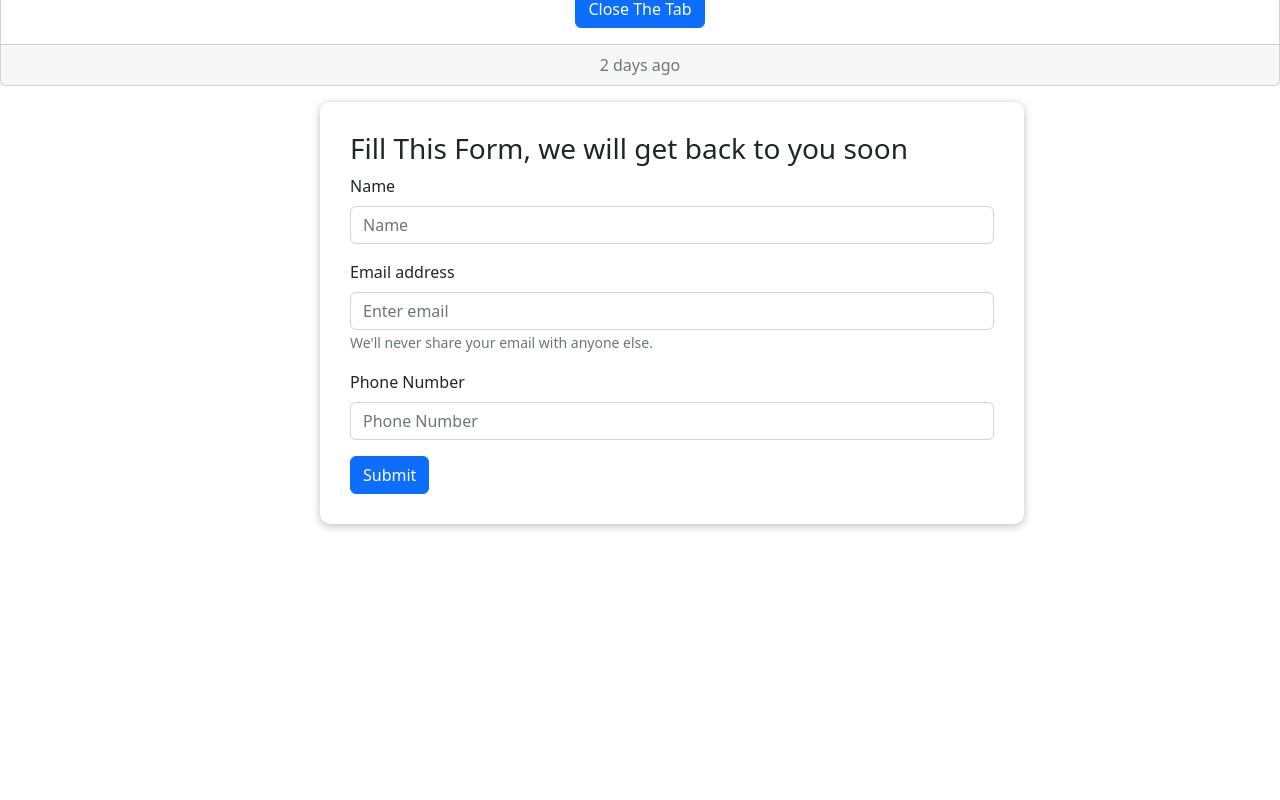
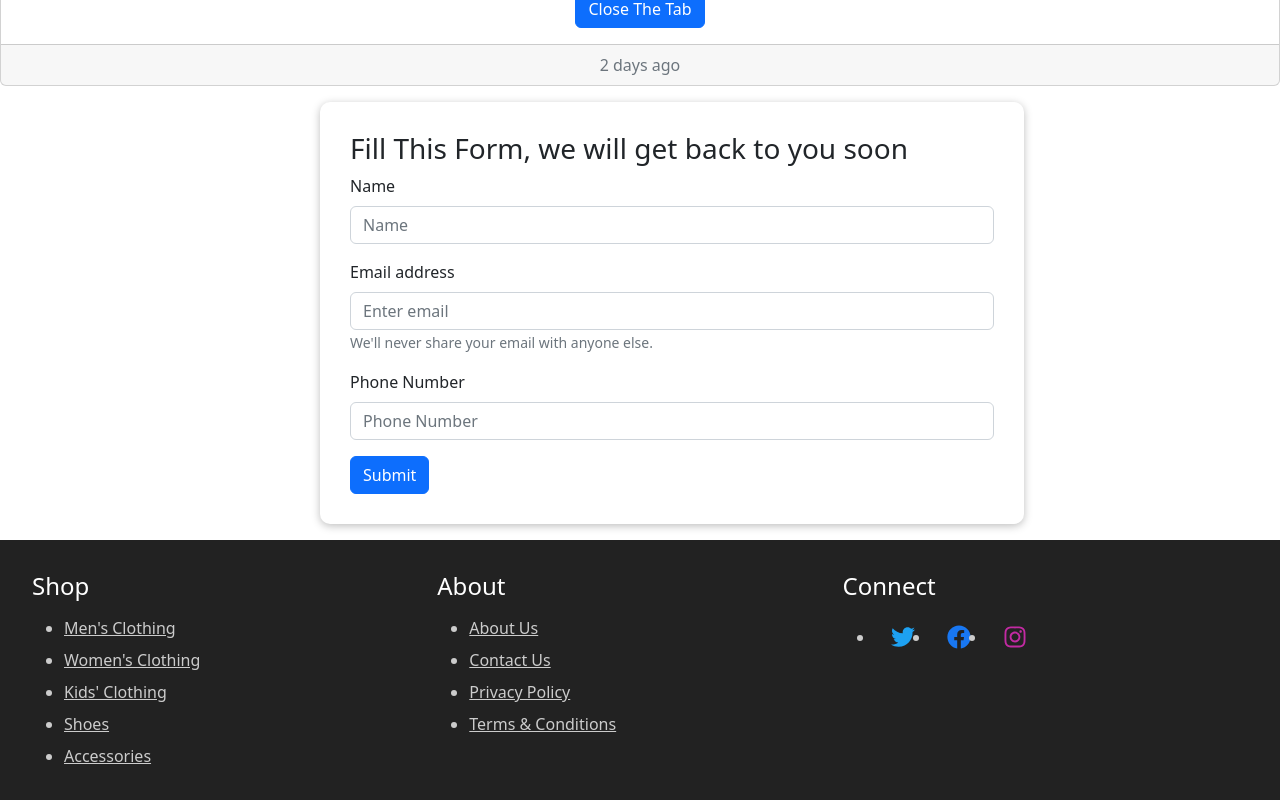
Before and after one commit to Mayukh360/Ecommerce-Website-using-React, a React (Create React App) app: page /contact in a window 1280 px wide. Shown: the part 230-1030 px from the top of the page. Before the commit the page ends 800 px from the top, so only its background shows below. Built offline with nearby package versions, Linux system fonts and the light colour scheme.

Commit message:
Footer Added

```diff
--- a/package.json
+++ b/package.json
@@ -3,6 +3,9 @@
   "version": "0.1.0",
   "private": true,
   "dependencies": {
+    "@emotion/react": "^11.11.0",
+    "@emotion/styled": "^11.11.0",
+    "@mui/material": "^5.12.3",
     "@testing-library/jest-dom": "^5.16.5",
     "@testing-library/react": "^13.4.0",
     "@testing-library/user-event": "^13.5.0",
@@ -11,6 +14,7 @@
     "react": "^18.2.0",
     "react-bootstrap": "^2.7.4",
     "react-dom": "^18.2.0",
+    "react-icons": "^4.8.0",
     "react-router-dom": "^6.11.0",
     "react-scripts": "5.0.1",
     "web-vitals": "^2.1.4"
--- a/src/App.js
+++ b/src/App.js
@@ -13,6 +13,7 @@ import Home from "./Pages/Home";
 import Contact from "./Pages/Contact";
 import AuthForm from "./Pages/AuthForm";
 import AuthContext from "./store/AuthContext";
+import Footer from "./Component/Footer/Footer";
 
 function App() {
   // const Navigate=useNavigate()
@@ -42,7 +43,7 @@ function App() {
 
       </Routes>
 
-
+      <Footer/>
     </CartProvider>
   );
 }
--- /dev/null
+++ b/src/Component/Footer/Footer.css
@@ -0,0 +1,62 @@
+.footer {
+  background-color: #222;
+  color: #ccc;
+  padding: 2rem;
+  display: flex;
+  flex-wrap: wrap;
+}
+
+.footer-col {
+  flex-basis: 33.33%;
+  margin-bottom: 1.5rem;
+}
+
+.footer-col h3 {
+  font-size: 1.5rem;
+  margin-bottom: 1rem;
+  color: #fff;
+}
+
+.footer-links li {
+  margin-bottom: 0.5rem;
+}
+
+.footer-links a {
+  color: #ccc;
+  transition: color 0.2s ease-in-out;
+}
+
+.footer-links a:hover {
+  color: #fff;
+}
+
+.social-icons {
+  display: flex;
+ justify-content: baseline;
+  align-items: center;
+  margin-right: 75px;
+}
+
+.icon-link {
+  display: inline-block;
+  margin: 0 1rem;
+  font-size: 1.5rem;
+  color: #ccc;
+  transition: color 0.2s ease-in-out;
+}
+
+.icon-link:hover {
+  color: #fff;
+}
+
+.twitter {
+  color: #1da1f2;
+}
+
+.facebook {
+  color: #1877f2;
+}
+
+.instagram {
+  color: #c32aa3;
+}
--- /dev/null
+++ b/src/Component/Footer/Footer.js
@@ -0,0 +1,39 @@
+import React from 'react';
+import { FaTwitter, FaFacebook, FaInstagram } from 'react-icons/fa';
+import './Footer.css';
+
+const Footer = () => {
+  return (
+    <footer className="footer">
+      <div className="footer-col">
+        <h3>Shop</h3>
+        <ul className="footer-links">
+          <li><a href="#">Men's Clothing</a></li>
+          <li><a href="#">Women's Clothing</a></li>
+          <li><a href="#">Kids' Clothing</a></li>
+          <li><a href="#">Shoes</a></li>
+          <li><a href="#">Accessories</a></li>
+        </ul>
+      </div>
+      <div className="footer-col">
+        <h3>About</h3>
+        <ul className="footer-links">
+          <li><a href="#">About Us</a></li>
+          <li><a href="#">Contact Us</a></li>
+          <li><a href="#">Privacy Policy</a></li>
+          <li><a href="#">Terms & Conditions</a></li>
+        </ul>
+      </div>
+      <div className="footer-col">
+        <h3>Connect</h3>
+        <ul className="social-icons">
+          <li><a href="https://twitter.com" className="icon-link twitter"><FaTwitter /></a></li>
+          <li><a href="https://facebook.com" className="icon-link facebook"><FaFacebook /></a></li>
+          <li><a href="https://instagram.com" className="icon-link instagram"><FaInstagram /></a></li>
+        </ul>
+      </div>
+    </footer>
+  );
+};
+
+export default Footer;
--- a/src/Component/Product/ProductItem.js
+++ b/src/Component/Product/ProductItem.js
@@ -4,6 +4,35 @@ import axios from "axios";
 
 
 const productsArr = [
+
+  {
+    title: "Shirt",
+    price: 100,
+    imageUrl:
+      "https://images.unsplash.com/photo-1598033129183-c4f50c736f10?ixlib=rb-4.0.3&ixid=MnwxMjA3fDB8MHxzZWFyY2h8MTJ8fHNoaXJ0fGVufDB8fDB8fA%3D%3D&w=1000&q=80",
+    amount: 1,
+  },
+  {
+    title: "Smart Watch",
+    price: 800,
+    imageUrl:
+      "https://www.mivi.in/cdn-cgi/image/width=2000,f=auto,quality=90/assets/model-e/black.png",
+    amount: 1,
+  },
+  {
+    title: "Mobile",
+    price: 48000,
+    imageUrl:
+      "https://kddi-h.assetsadobe3.com/is/image/content/dam/au-com/mobile/mb_img_58.jpg?scl=1",
+    amount: 1,
+  },
+  {
+    title: "Shoes",
+    price: 800,
+    imageUrl:
+      "https://assets.adidas.com/images/h_840,f_auto,q_auto,fl_lossy,c_fill,g_auto/5cdbd9c71cd2432db2e7cf989bf6c050_9366/Gazelle_Shoes_Green_IG0671_HM1.jpg",
+    amount: 1,
+  },
   {
     title: "Colors",
     price: 100,
@@ -30,20 +59,7 @@ const productsArr = [
     imageUrl: "https://prasadyash2411.github.io/ecom-website/img/Album%204.png",
     amount: 1,
   },
-  {
-    title: "Shirt",
-    price: 100,
-    imageUrl:
-      "https://images.unsplash.com/photo-1598033129183-c4f50c736f10?ixlib=rb-4.0.3&ixid=MnwxMjA3fDB8MHxzZWFyY2h8MTJ8fHNoaXJ0fGVufDB8fDB8fA%3D%3D&w=1000&q=80",
-    amount: 1,
-  },
-  {
-    title: "Smart Watch",
-    price: 800,
-    imageUrl:
-      "https://www.mivi.in/cdn-cgi/image/width=2000,f=auto,quality=90/assets/model-e/black.png",
-    amount: 1,
-  },
+
 ];
 
 export default function ProductItem() {
@@ -70,7 +86,7 @@ export default function ProductItem() {
   }
   return (
     <Fragment>
-      <Container>
+      <Container style={{marginBottom:"1rem", marginTop:"1rem"}}>
       {showAlert && (
           <Alert variant="info" onClose={() => setShowAlert(false)} dismissible>
             {alertMessage}
--- a/src/Component/UI/Card.module.css
+++ b/src/Component/UI/Card.module.css
@@ -6,5 +6,6 @@
     padding: 30px;
     margin-left: 20rem;
     margin-top: 1rem;
+    margin-bottom: 1rem;
 
   }
--- a/src/Pages/Contact.js
+++ b/src/Pages/Contact.js
@@ -18,7 +18,7 @@ export default function Contact() {
     // console.log("Email:", email);
     // console.log("Phone Number:", phone);
     // console.log(obj);
-    const response = await fetch(
+      await fetch(
       "https://e-commerce-project-75d20-default-rtdb.firebaseio.com//contacts.json",
       {
         method: "POST",
--- a/src/Pages/Home.js
+++ b/src/Pages/Home.js
@@ -9,39 +9,39 @@ return (
 
     <Carousel fade >
     <Carousel.Item>
-      <img style={{ height: '700px' }}
+      <img style={{ height: '500px' }}
         className="d-block w-100 "
         src="https://images.unsplash.com/photo-1603252110481-7ba873bf42ab?ixlib=rb-4.0.3&ixid=MnwxMjA3fDB8MHxwaG90by1wYWdlfHx8fGVufDB8fHx8&auto=format&fit=crop&w=1170&q=80"
         alt="First slide"
       />
       <Carousel.Caption>
-        <h3>First slide label</h3>
-        <p>Nulla vitae elit libero, a pharetra augue mollis interdum.</p>
+        <h3>Summer Ready</h3>
+        <p>Get ready for summer with our new collection of swimsuits and beachwear! From colorful bikinis to stylish one-piece swimsuits, we have everything you need to hit the beach in style</p>
       </Carousel.Caption>
     </Carousel.Item>
     <Carousel.Item>
-      <img style={{ height: '700px' }}
+      <img style={{ height: '500px' }}
         className="d-block w-100"
         src="https://images.unsplash.com/photo-1514417034809-c7b296354f07?ixlib=rb-4.0.3&ixid=MnwxMjA3fDB8MHxwaG90by1wYWdlfHx8fGVufDB8fHx8&auto=format&fit=crop&w=1171&q=80"
         alt="Second slide"
       />
 
       <Carousel.Caption>
-        <h3>Second slide label</h3>
-        <p>Lorem ipsum dolor sit amet, consectetur adipiscing elit.</p>
+        <h3>Active Lifestyle</h3>
+        <p>Upgrade your wardrobe with our stylish and comfortable activewear. Whether you're hitting the gym or going for a run, our collection of leggings, tops, and sports bras will keep you looking and feeling your best</p>
       </Carousel.Caption>
     </Carousel.Item>
     <Carousel.Item>
-      <img style={{ height: '700px' }}
+      <img style={{ height: '500px' }}
         className="d-block w-100"
         src="https://images.unsplash.com/photo-1620618802705-79f663a9012a?ixlib=rb-4.0.3&ixid=MnwxMjA3fDB8MHxwaG90by1wYWdlfHx8fGVufDB8fHx8&auto=format&fit=crop&w=774&q=80"
         alt="Third slide"
       />
 
       <Carousel.Caption>
-        <h3>Third slide label</h3>
+        <h3>Accessory Sale</h3>
         <p>
-          Praesent commodo cursus magna, vel scelerisque nisl consectetur.
+        Don't miss out on our limited time offer: 20% off all accessories! From statement earrings to trendy handbags, we have everything you need to complete your look. Shop now and save big!
         </p>
       </Carousel.Caption>
     </Carousel.Item>
```
Also changed, not shown: 1 other file (tests, documents, lock files or other folders).
